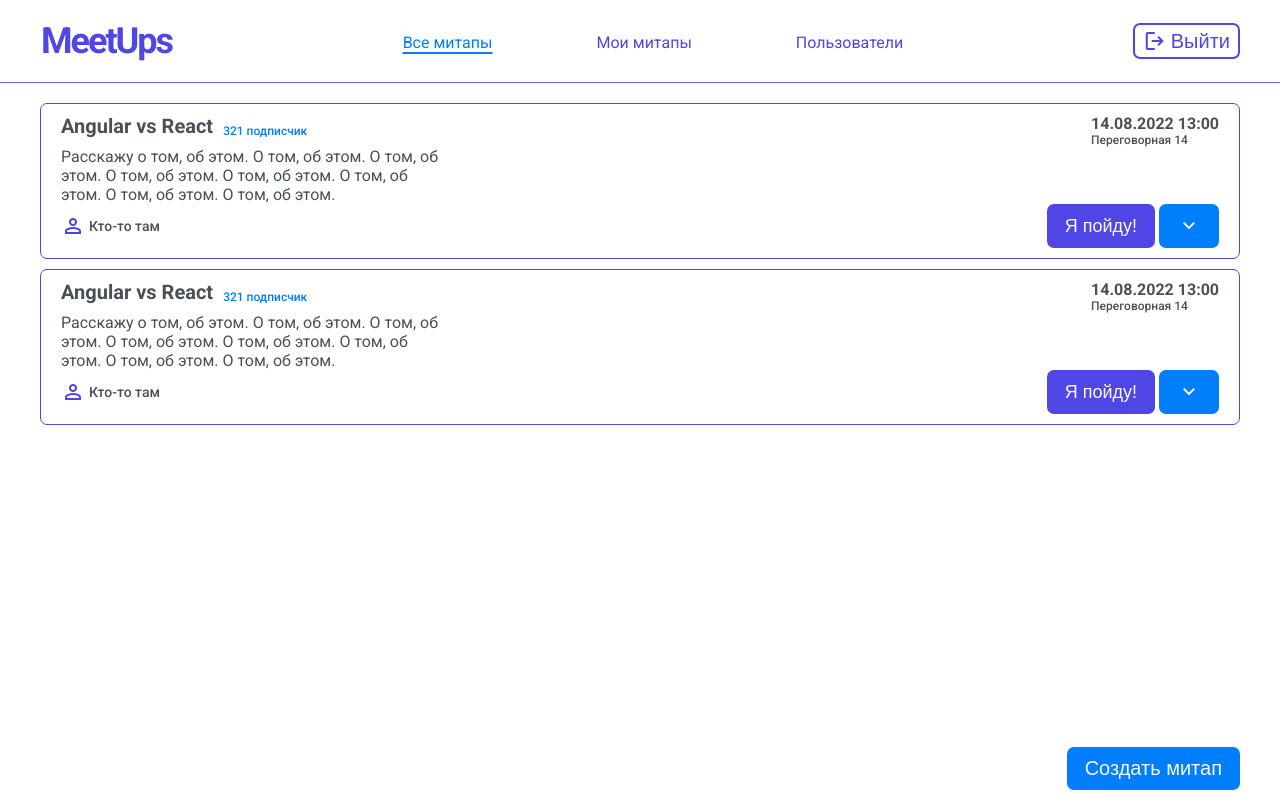
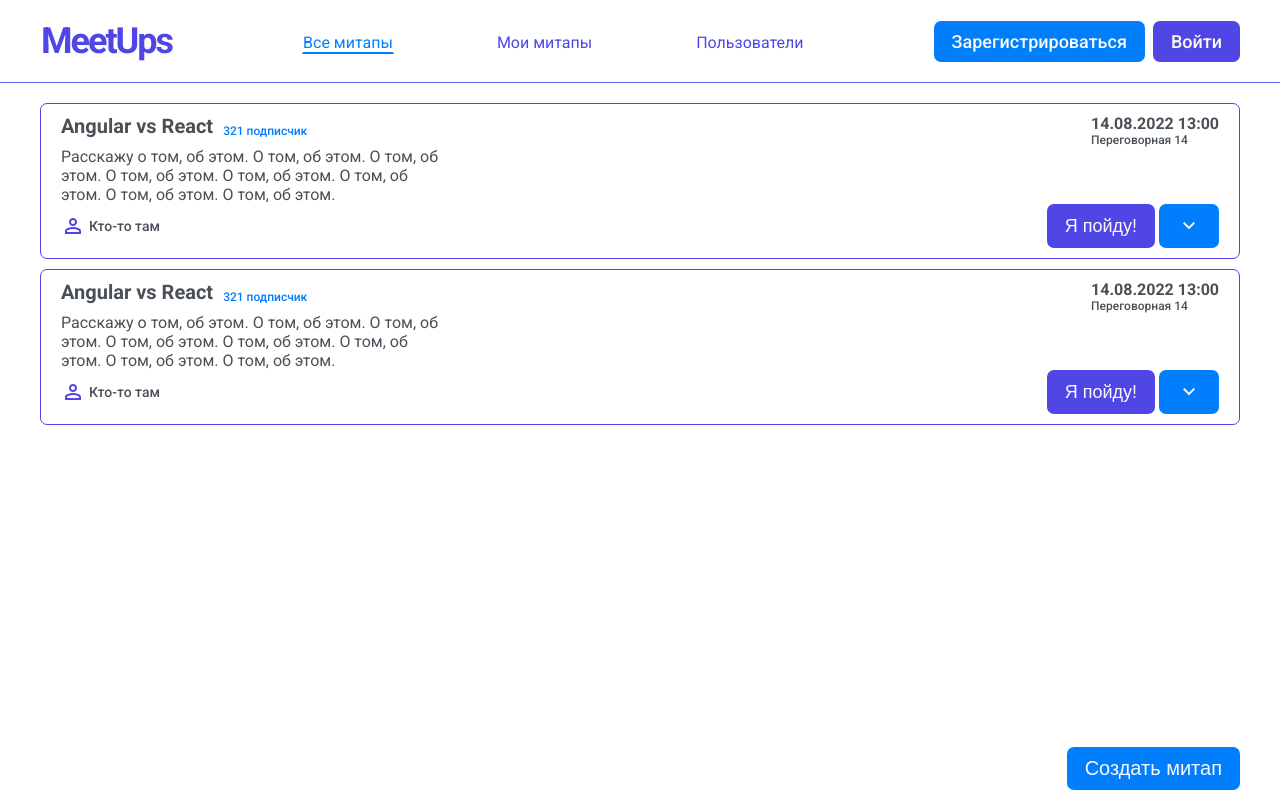
Before and after one commit to NERFTHISPLS/angular-meetup-organization, an Angular app: page / in a window 1280 px wide. Built offline with nearby package versions, Linux system fonts and the light colour scheme.

Commit message:
Connect nav links with the router

```diff
--- a/src/app/shared/components/header/header.component.html
+++ b/src/app/shared/components/header/header.component.html
@@ -1,20 +1,29 @@
 <header class="header">
   <nav class="navbar">
-    <h1><a class="logo" href="#">MeetUps</a></h1>
+    <h1>
+      <!-- Maybe need to change link when there is no user yet -->
+      <a class="logo" routerLink="">MeetUps</a>
+    </h1>
 
     <ul class="links-list">
-      <li><a class="link link--nav active" href="#">Все митапы</a></li>
-      <li><a class="link link--nav" href="#">Мои митапы</a></li>
+      <li>
+        <a class="link link--nav active" routerLink="">Все митапы</a>
+      </li>
+
+      <li><a class="link link--nav" routerLink="my-meetups">Мои митапы</a></li>
 
       <!-- Only if a user is the admin -->
-      <li><a class="link link--nav" href="#">Пользователи</a></li>
+      <li><a class="link link--nav" routerLink="users">Пользователи</a></li>
     </ul>
 
     <div class="buttons">
-      <button class="btn btn--logout">
+      <a class="btn--accent" routerLink="registration">Зарегистрироваться</a>
+      <a class="btn--base" routerLink="login">Войти</a>
+
+      <!-- <button class="btn--logout">
         <span class="material-symbols-outlined">logout</span>
         <span>Выйти</span>
-      </button>
+      </button> -->
     </div>
   </nav>
 </header>
--- a/src/app/shared/components/header/header.component.scss
+++ b/src/app/shared/components/header/header.component.scss
@@ -86,3 +86,7 @@
 .buttons button:focus {
   border-color: var(--accent-color);
 }
+
+.buttons a {
+  cursor: pointer;
+}
```
Also changed, not shown: src/app/shared/components/header/header.component.ts (+4 -5 lines).
